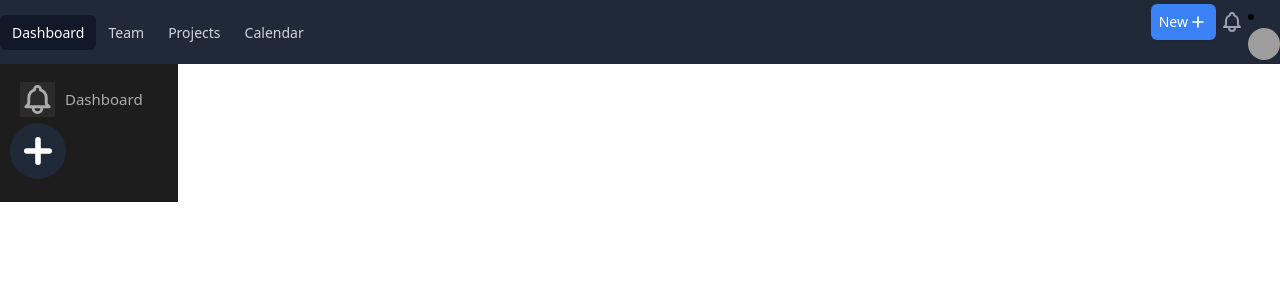
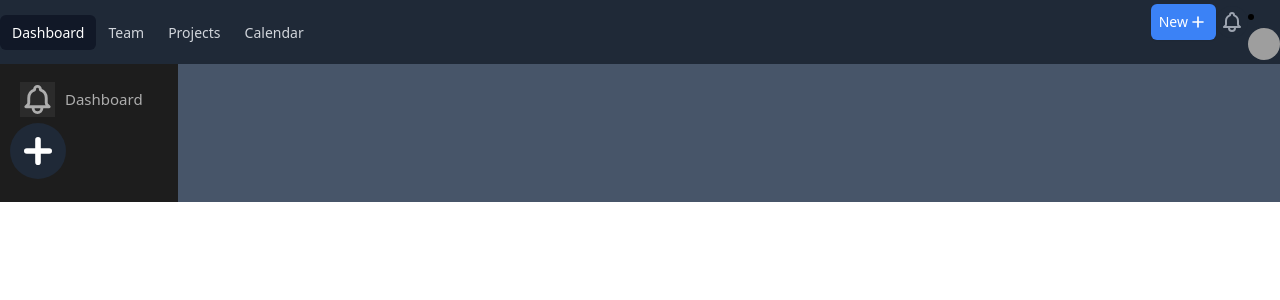
Before and after one commit to kirsten-tay/portal, a React (Create React App) app: page /dashboard in a window 1280 px wide. Shown: the top 300 px of the page. Built offline with nearby package versions, Linux system fonts and the light colour scheme; grey boxes are pictures that could not be loaded.

Commit message:
updated the dashboard

```diff
--- a/src/layouts/dashboardLayout.jsx
+++ b/src/layouts/dashboardLayout.jsx
@@ -61,8 +61,8 @@ const dashboardLayout = () => {
     <Outlet/>
       </nav>
       <div >
-       <div class="flex items-center  justify-between  ">
-      <ProSidebar className="flex h-full " >
+       <div class="flex items-center  justify-between bg-slate-600  ">
+      <ProSidebar className="flex h-full bg-slate-600 " >
       <Menu iconShape="square" className="flex space-y-5" >
       <MenuItem icon={<BellIcon/>}>Dashboard</MenuItem>
       <MenuItem icon={<Portal/>}/>
```
